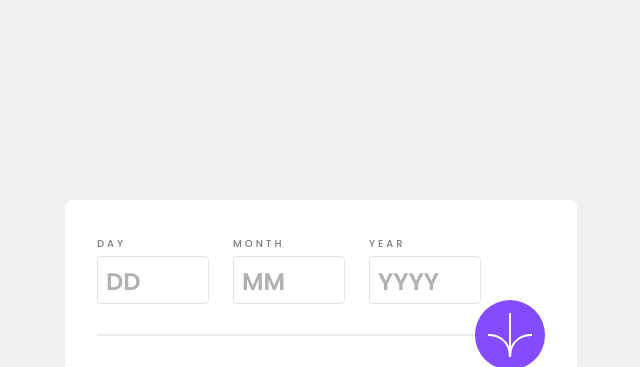
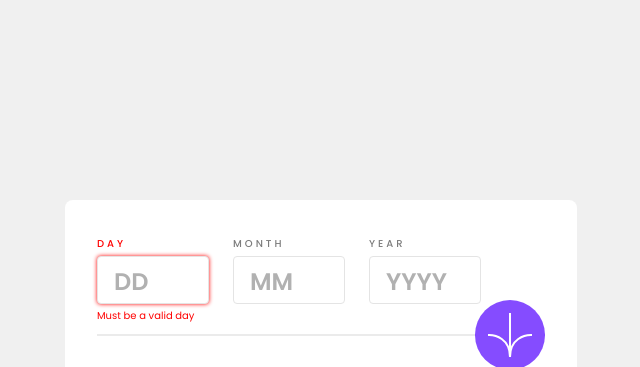
Before and after one commit to franc51/age-calculator-app-main, a plain HTML site: page index.html in a window 1280 px wide. Both pictures are taken after a click on the button 828 px from the left and 335 px from the top of the page. Shown: the top 367 px of the page, without its empty margins (319-959 px from the left). Drawn offline with Linux system fonts and the light colour scheme.

Commit message:
started error validation

```diff
--- a/index.css
+++ b/index.css
@@ -35,6 +35,7 @@ body {
     border: 1px solid rgb(228, 228, 228);
     border-radius: 4px;
     margin: 4px 0;
+    padding: 0.5rem;
     font-size: 1.8rem;
     font-family:  "Poppins";
     font-weight: 700;
--- a/index.html
+++ b/index.html
@@ -13,9 +13,9 @@
     <div class="age__container">
         <div class="age__inputs">
             <div class="age__input__day">
-                <label class="age__input__label" for="age">DAY</label>
-                <input class="age__input" type="number" placeholder="DD" id="day_input">
-                <p class="age__error_state">Must be a valid day</p>
+                <label class="age__input__label" for="day_label" id="day_label">DAY</label>
+                <input class="age__input" type="number" placeholder="DD" id="day_input" min="0" max="32">
+                <p class="age__error_state" id="age__error_state">Must be a valid day</p>
             </div>
             <div class="age__input__month">
                 <label class="age__input__label" for="month">MONTH</label>
--- a/index.js
+++ b/index.js
@@ -1,13 +1,21 @@
 const day_input = document.getElementById('day_input');
+const day_label = document.getElementById('day_label');
 
 const submit_button = document.getElementById('submit_button');
+
+const error_message = document.getElementById('age__error_state')
 
 submit_button.addEventListener('click', () => {
     const day = parseInt(day_input.value, 10);
     if(day > 0 && day <= 31) {
-        console.log('Day is', day);
+        age__error_state.style.display = 'none';
+        day_input.style.boxShadow = '0 0 4px green';
+        day_label.style.color = 'green';
+
     }
     else {
-        console.log('Please enter a valid day(1-31).');
+        age__error_state.style.display = 'block';
+        day_input.style.boxShadow = '0 0 4px red';
+        day_label.style.color = 'red';
     }
 })
```
